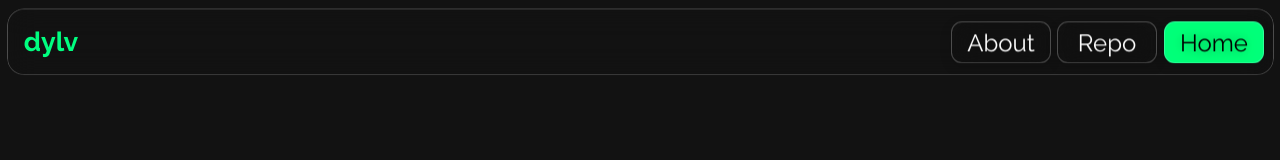
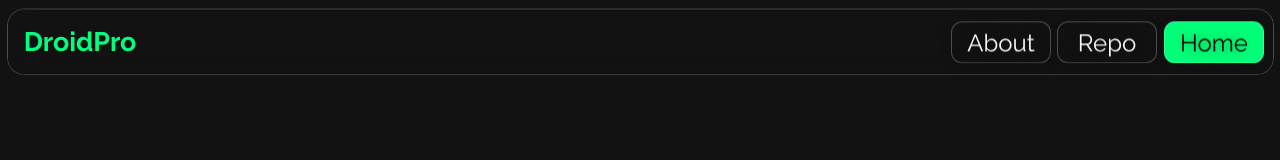
Before and after one commit to DroidPro/droidpro.github.io, a plain HTML site: page index.html in a window 1280 px wide. Shown: the top 160 px of the page. Drawn offline with Linux system fonts and the light colour scheme.

Commit message:
Update index.html

```diff
--- a/index.html
+++ b/index.html
@@ -26,7 +26,7 @@
                     specular-opacity="0.3"
                     flex-center="false"
                     ><div class="header-content">
-                        <h1>dylv</h1>
+                        <h1>DroidPro</h1>
                         <div class="header-buttons">
                             <liquid-btn
                                 data-panel="about"
```
